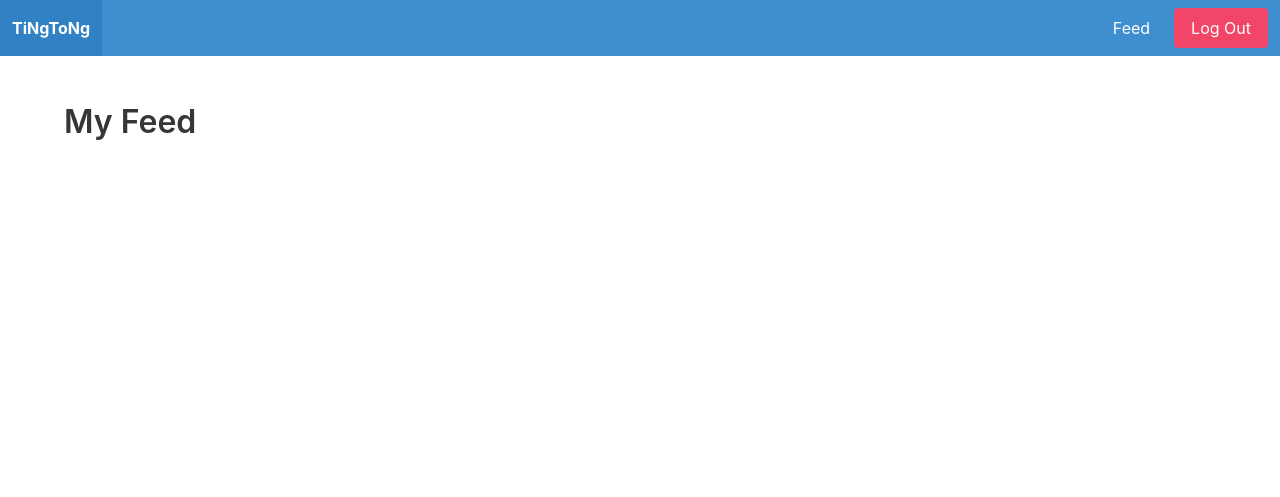
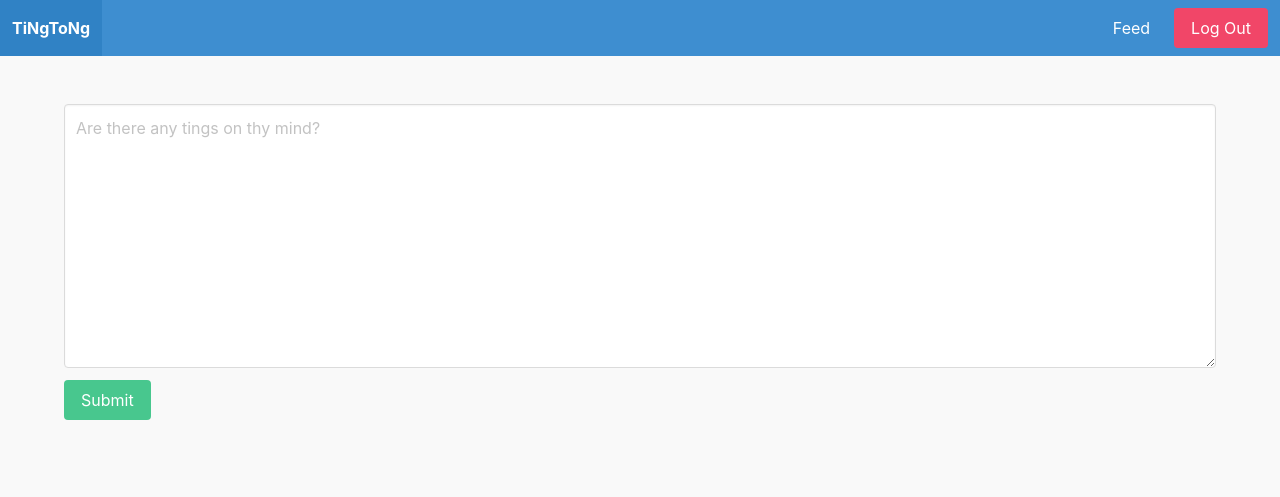
Before and after one commit to nmzz209741/TingTong, a Django app: page /feed/ in a window 1280 px wide. Shown: the top 497 px of the page. Run offline with Django 3.2, Linux system fonts and the light colour scheme; a user stored in the database is signed in.

Commit message:
frontend

```diff
--- a/apps/core/templates/core/base.html
+++ b/apps/core/templates/core/base.html
@@ -1,4 +1,5 @@
 <!DOCTYPE html>
+{% load static %}
 <html lang="en">
 
 <head>
@@ -6,6 +7,7 @@
   <meta name="viewport" content="width=device-width, initial-scale=1.0">
   <title>TingTong!</title>
   <link rel="stylesheet" href="https://cdn.jsdelivr.net/npm/bulma@0.9.0/css/bulma.min.css">
+  <link rel="stylesheet" href="{% static 'css/main.css' %}">
 </head>
 
 <body>
@@ -25,7 +27,7 @@
     <div class="navbar-menu">
       <div class="navbar-end">
         {% if request.user.is_authenticated %}
-          <a class="navbar-item" href="{% url 'feed' %}">Feed</a>
+        <a class="navbar-item" href="{% url 'feed' %}">Feed</a>
         {% endif %}
         <div class="navbar-item">
           <div class="buttons">
@@ -49,6 +51,12 @@
     {% endblock %}
   </section>
   <!-- End Section -->
+
+  <!-- Scripts -->
+  <script src="https://cdn.jsdelivr.net/npm/vue/dist/vue.js"></script>
+  {% block script %}
+  {% endblock %}
+  <!-- End Scripts -->
 </body>
 
 </html>
--- a/apps/feed/templates/feed/feed.html
+++ b/apps/feed/templates/feed/feed.html
@@ -1,11 +1,63 @@
 {% extends 'core/base.html' %}
 
 {% block content %}
-<div class="container">
+<div class="container" id="feedapp">
   <div class="columns">
     <div class="column is-12">
-      <h1 class="title">My Feed</h1>
+      <div class="wrapper-form">
+        <form @submit.prevent="submitTing()">
+          <div class="field">
+            <div class="control"><textarea name="body" cols="30" rows="10" class="textarea" v-model="body"
+                placeholder="Are there any tings on thy mind?"></textarea></div>
+          </div>
+          <div class="field">
+            <div class="control"><button class="button is-success">Submit</button></div>
+          </div>
+        </form>
+      </div>
+
+      <div class="wrapper-tings">
+        <div class="tings" v-for="ting in tings">
+          <p class="name">[[ ting.tinger ]]</p>
+          <p>[[ ting.body ]]</p>
+          <p class="info">[[ting.created_at]]</p>
+        </div>
+      </div>
     </div>
   </div>
 </div>
 {% endblock %}
+
+{% block script %}
+<script>
+  new Vue({
+    el: '#feedapp',
+    delimiters: ['[[', ']]'],
+    data() {
+      return {
+        tings: [],
+        body: '',
+        tinger: '{{ request.user.username }}',
+        created_at: 'Now'
+      }
+    },
+    methods: {
+      submitTing() {
+        console.log('submitTing');
+
+        if (this.body.length > 0) {
+          let ting = {
+            'body': this.body,
+            'tinger': this.tinger,
+            'created_at': this.created_at,
+          };
+
+          this.tings.unshift(ting);
+          //  Send to backend
+        }
+        this.body = '';
+      }
+    }
+  })
+</script>
+{% endblock %}
--- /dev/null
+++ b/static/css/main.css
@@ -0,0 +1,22 @@
+body {
+  background: #f9f9f9;
+}
+
+.wrapper-tings {
+  margin-top: 30px;
+}
+
+  .wrapper-tings .tings {
+    margin-bottom: 10px;
+    padding:20px;
+    border-radius:  4px;
+    background: #FFF;
+  }
+
+    .wrapper-tings .tings .name {
+      font-weight: bold;
+    }
+    .wrapper-tings .tings .info {
+        font-size: 12px;
+        color: #aaa;
+    }
--- a/tingtong/settings.py
+++ b/tingtong/settings.py
@@ -124,3 +124,6 @@ USE_TZ = True
 # https://docs.djangoproject.com/en/3.1/howto/static-files/
 
 STATIC_URL = '/static/'
+STATICFILES_DIRS = [
+    BASE_DIR / 'static',
+]
```
